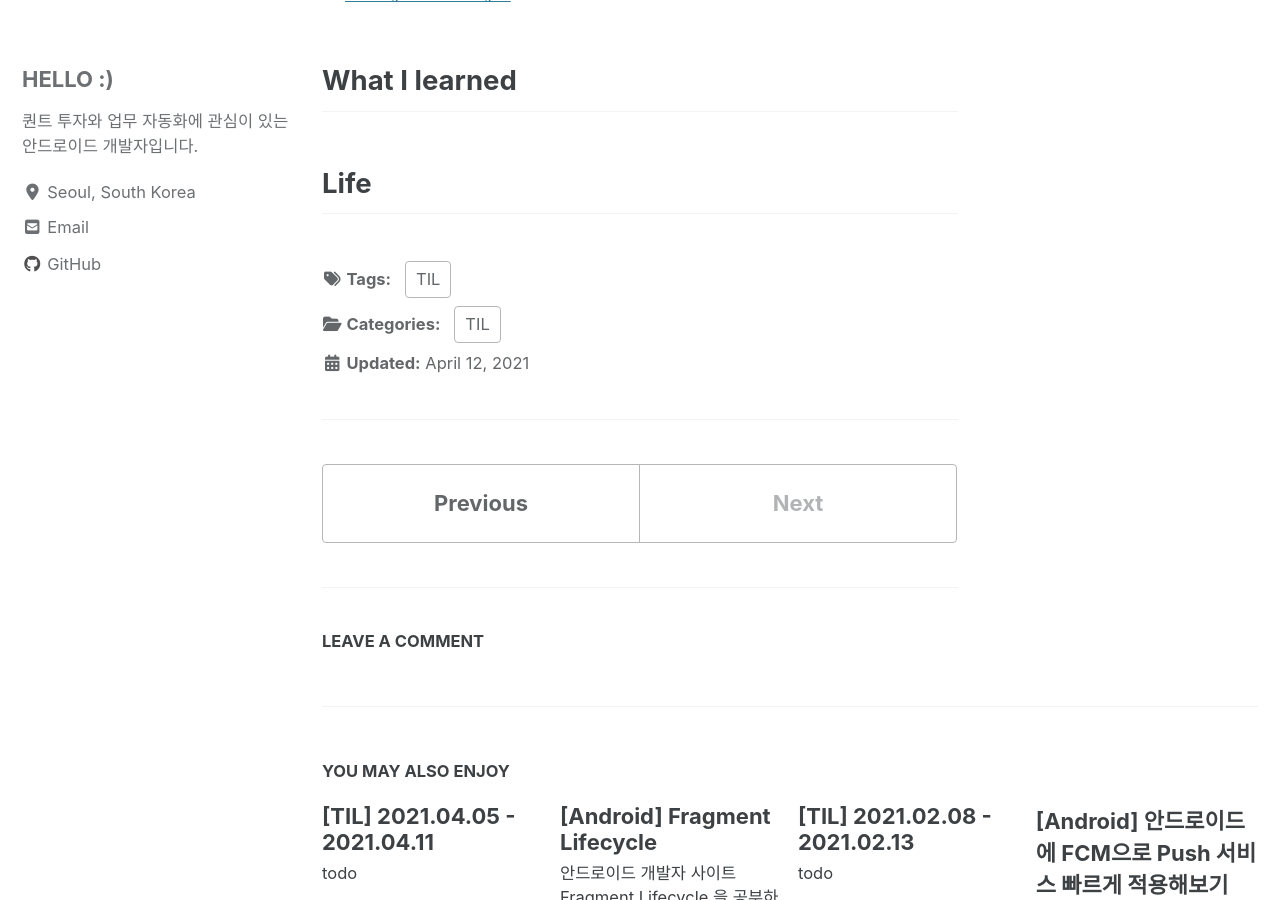
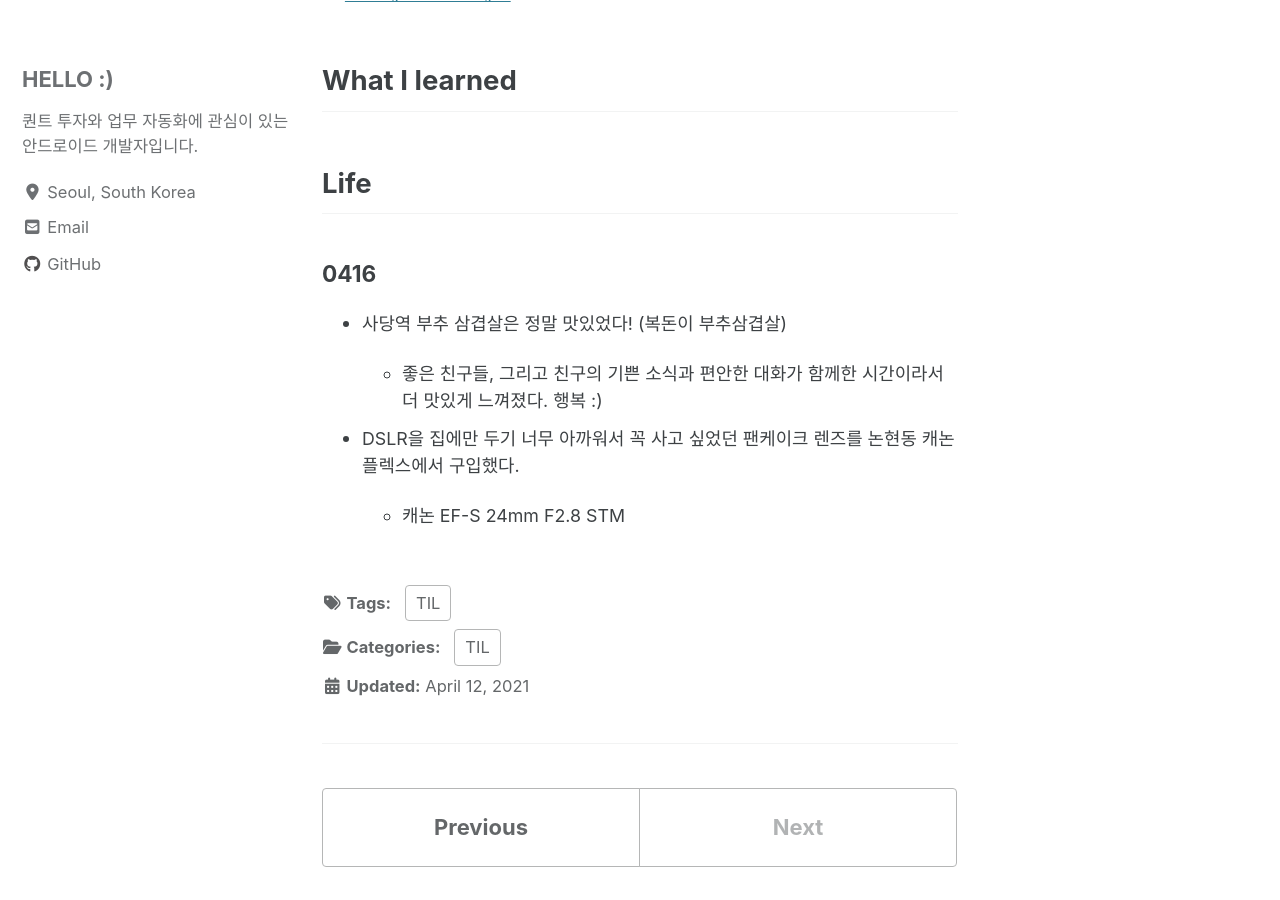
Before and after one commit to dev-eunji/dev-eunji.github.io, a Jekyll site: the page built from _posts/til/2021-04-12-TIL.md, in a window 1280 px wide and 900 px high, scrolled down 503 px. Built offline with Jekyll 4.4.1, drawn with Linux system fonts in a browser that asks for light colours; cached includes are drawn as plain includes; nearby versions of some CDN libraries; comment, search, counter and statistics services are not loaded.

Commit message:
TIL: 20210417

```diff
--- a/_posts/til/2021-04-12-TIL.md
+++ b/_posts/til/2021-04-12-TIL.md
@@ -13,9 +13,18 @@ comments: true
   - [certification](https://www.kaggle.com/learn/certification/eunjilee0430/intermediate-machine-learning)
 - [x] [Architecture components](https://developer.android.com/courses/pathways/kotlin-fundamentals-six)
 - [x] [Databases and RecyclerView](https://developer.android.com/courses/pathways/kotlin-fundamentals-seven)
-- [ ] [Connect to the internet](https://developer.android.com/courses/pathways/kotlin-fundamentals-eight)
+- [x] [Connect to the internet](https://developer.android.com/courses/pathways/kotlin-fundamentals-eight)
 - [ ] [프로세스 vs. 스레드](https://developer.android.com/guide/components/processes-and-threads)
 
 ## What I learned
 
 ## Life
+
+##### 0416
+
+- 사당역 부추 삼겹살은 정말 맛있었다! (복돈이 부추삼겹살)
+
+  - 좋은 친구들, 그리고 친구의 기쁜 소식과 편안한 대화가 함께한 시간이라서 더 맛있게 느껴졌다. 행복 :)
+
+- DSLR을 집에만 두기 너무 아까워서 꼭 사고 싶었던 팬케이크 렌즈를 논현동 캐논 플렉스에서 구입했다.
+  - 캐논 EF-S 24mm F2.8 STM
```
